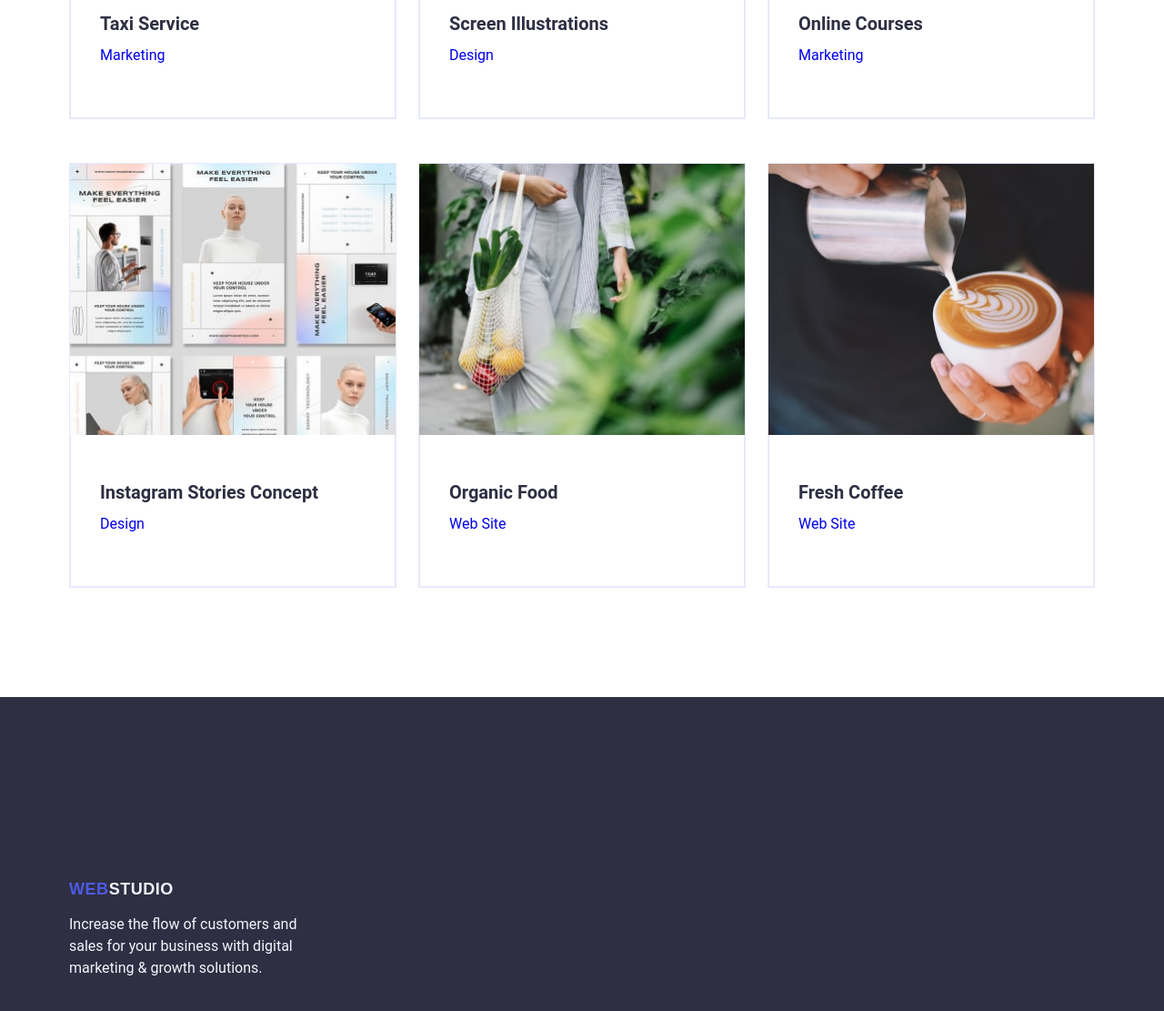
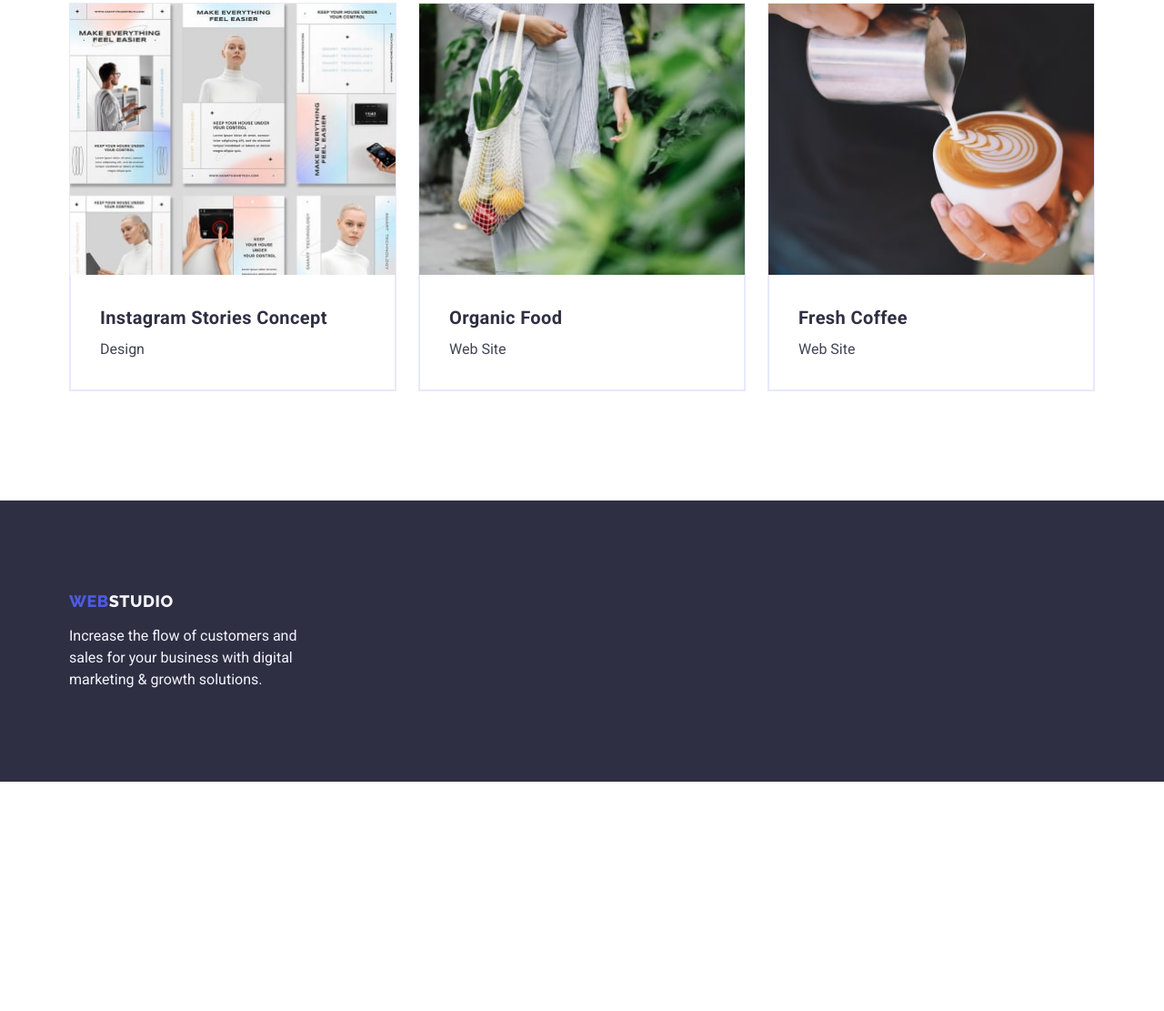
Before and after one commit to FilippovDmytro/goit-markup-hw-3, a plain HTML site: page portfolio.html in a window 1280 px wide. Shown: the part 1233-2344 px from the top of the page at 91% size. After the commit the page ends 2092 px from the top, so only its background shows below. Drawn offline with nearby package versions, Linux system fonts and the light colour scheme.

Commit message:
work bags after Illya

```diff
--- a/css/styles.css
+++ b/css/styles.css
@@ -325,7 +325,6 @@ body {
 
 /*========PORTFOLIO===========*/
 .portfolio {
-  padding-top: 96px;
   padding-bottom: 120px;
 }
 
@@ -383,15 +382,15 @@ body {
   color: var(--navy-blue);
   font-size: 20px;
   line-height: 1, 20;
-  margin-top: 16px;
+  letter-spacing: 0.02em;
   margin-right: auto;
   margin-left: 16px;
   margin-bottom: 8px;
 }
 .application-text {
-  margin-bottom: 24px;
   margin-right: auto;
   margin-left: 16px;
+  color: var(--slate);
 }
 .appli-set {
   padding: 32px 16px;
--- a/portfolio.html
+++ b/portfolio.html
@@ -7,6 +7,10 @@
     <title>Portfolio</title>
     <link rel="preconnect" href="https://fonts.googleapis.com" />
     <link rel="preconnect" href="https://fonts.gstatic.com" crossorigin />
+    <link
+      href="https://fonts.googleapis.com/css2?family=Raleway:wght@800&family=Roboto:wght@400;500;700&display=swap"
+      rel="stylesheet"
+    />
     <link
       href="https://cdn.jsdelivr.net/npm/modern-normalize@2.0.0/modern-normalize.min.css"
       rel="stylesheet"
@@ -175,7 +179,7 @@
     </main>
     <!-- footer -->
     <footer class="footer">
-      <div class="container footer">
+      <div class="container">
         <a class="link footer-img" href="./index.html">
           Web<span class="footer-studio">Studio</span></a
         >
```
Also changed, not shown: index.html (+1 -1 lines).
